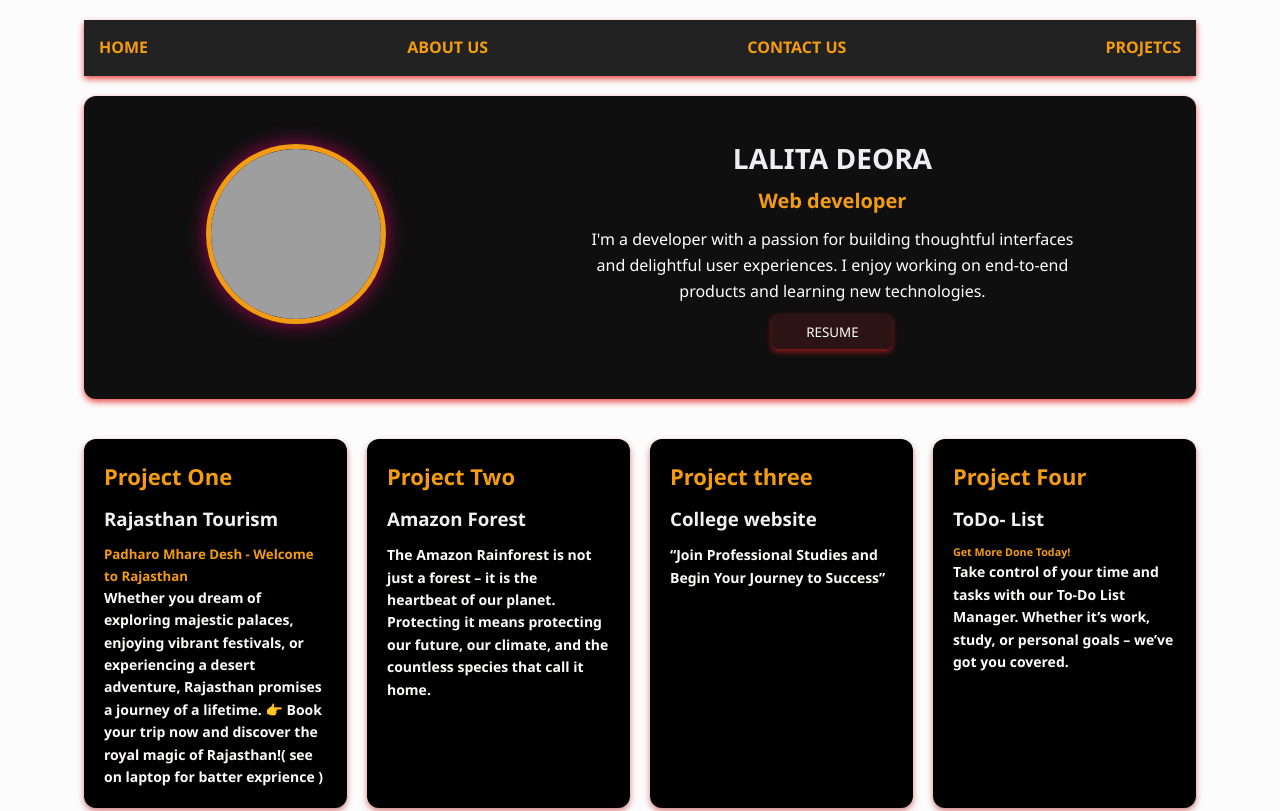
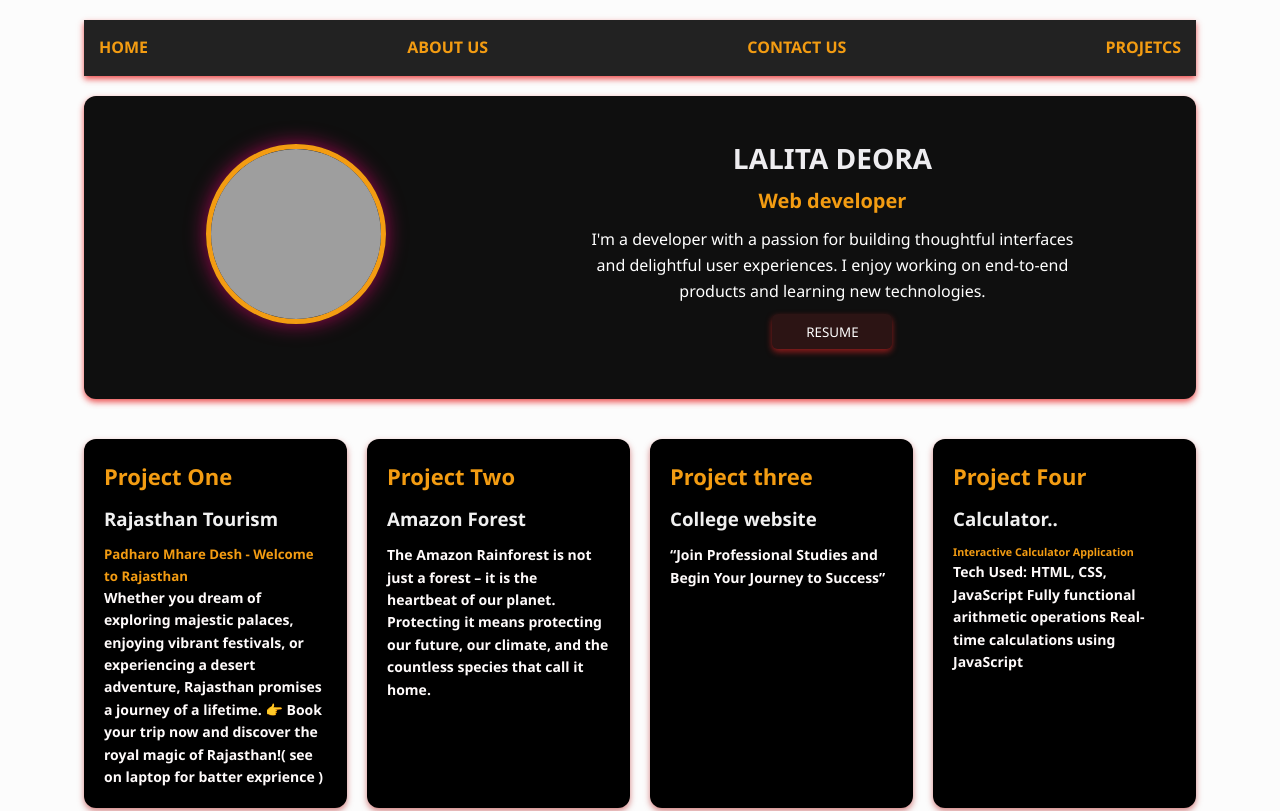
Before and after one commit to lalitadeora/portfolio-, a plain HTML site: page index.html in a window 1280 px wide. Shown: the top 811 px of the page. Drawn offline with Linux system fonts and the light colour scheme; grey boxes are pictures that could not be loaded.

Commit message:
Update index.html

```diff
--- a/index.html
+++ b/index.html
@@ -77,14 +77,17 @@ see on laptop for batter exprience
 
 
         <div class="projetcs">
-          <a href="https://lalitadeora.github.io/happy-bdy/happy.html">
+          <a href="https://lalitadeora.github.io/Calculator/calculator/index.html">
 
           <h1>Project Four</h1>
-          <h3>ToDo- List</h3>
-          <h6>Get More Done Today!</h6>
+          <h3>Calculator..</h3>
+          <h6> Interactive Calculator Application
+ </h6>
           <p>
-            Take control of your time and tasks with our To-Do List Manager.
-            Whether it’s work, study, or personal goals – we’ve got you covered.
+            Tech Used: HTML, CSS, JavaScript
+            Fully functional arithmetic operations
+
+            Real-time calculations using JavaScript
           </p> </a>
         </div>
       </div>
```
